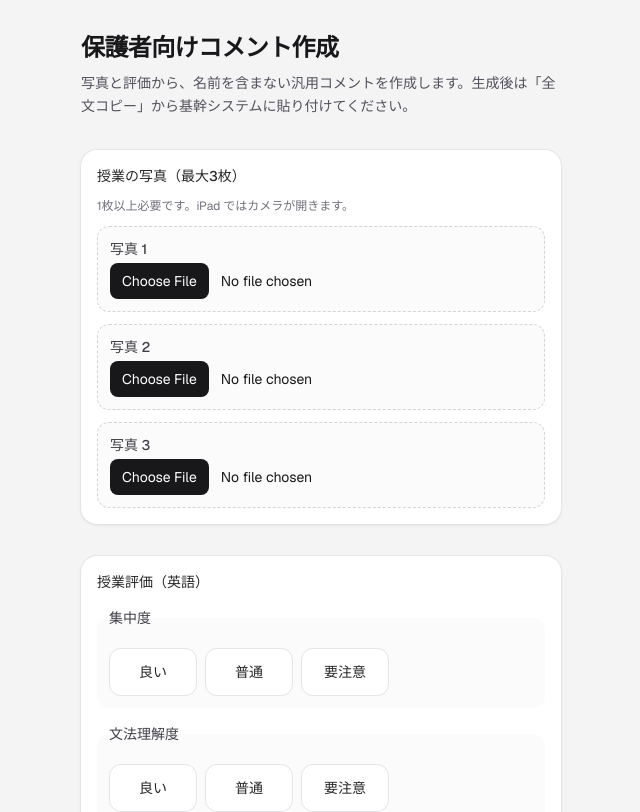
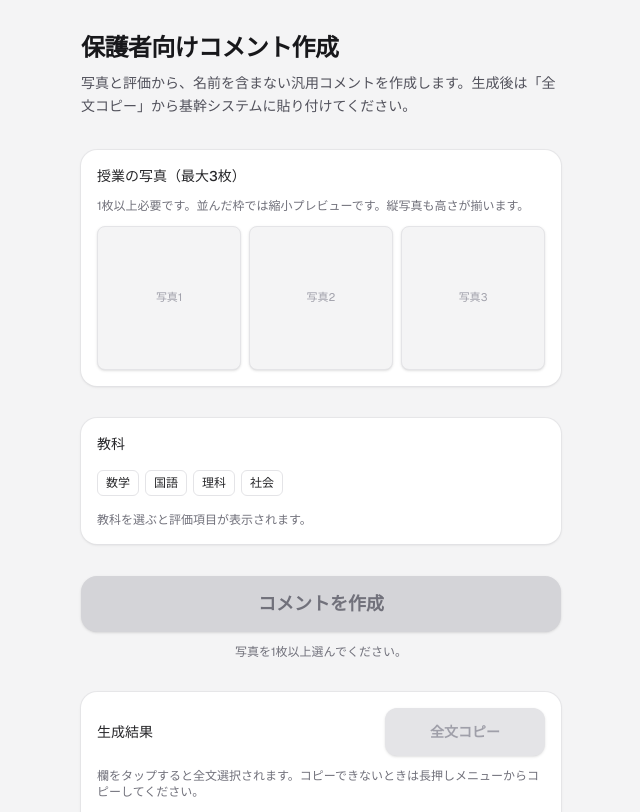
Before and after one commit to minamiiwakuni4-dotcom/comment-sakusei, a Next.js app: page / in a window 1280 px wide. Shown: the top 812 px of the page, without its empty margins (319-959 px from the left). Built offline with nearby package versions, Linux system fonts and the light colour scheme.

Commit message:
Refactor ratings handling and improve subject selection in the comment generation page. Update ratings payload structure to include subject, and adjust UI for photo uploads and ratings display. Modify API to enforce subject and ratings validation, and enhance prompt generation for parent comments.

```diff
--- a/src/app/page.tsx
+++ b/src/app/page.tsx
@@ -1,16 +1,41 @@
 "use client";
 
 import { useCallback, useEffect, useMemo, useRef, useState } from "react";
-import type { RatingLevel, RatingsPayload } from "@/lib/ratings";
-import { DIMENSION_CONFIG, LEVEL_LABELS } from "@/lib/ratings";
+import type {
+  DimensionKey,
+  RatingLevel,
+  RatingsPayload,
+  SubjectId,
+} from "@/lib/ratings";
+import {
+  DIMENSION_KEYS,
+  SUBJECT_IDS,
+  SUBJECT_LABELS,
+  LEVEL_LABELS,
+  dimensionEntries,
+} from "@/lib/ratings";
 
 const STORAGE_KEY = "comment-sakusei:lastComment";
 
 const LEVELS: RatingLevel[] = ["good", "average", "attention"];
 
+const emptyRatings = (): Partial<Record<DimensionKey, RatingLevel>> => ({
+  d1: undefined,
+  d2: undefined,
+  d3: undefined,
+  d4: undefined,
+});
+
 export default function Home() {
   const [photos, setPhotos] = useState<(File | null)[]>([null, null, null]);
-  const [ratings, setRatings] = useState<Partial<RatingsPayload>>({});
+  const [thumbUrls, setThumbUrls] = useState<(string | null)[]>([
+    null,
+    null,
+    null,
+  ]);
+  const [subject, setSubject] = useState<SubjectId | null>(null);
+  const [ratings, setRatings] =
+    useState<Partial<Record<DimensionKey, RatingLevel>>>(emptyRatings);
   const [generated, setGenerated] = useState("");
   const [loading, setLoading] = useState(false);
   const [error, setError] = useState<string | null>(null);
@@ -34,17 +59,27 @@ export default function Home() {
     }
   }, [generated]);
 
+  useEffect(() => {
+    const urls = photos.map((p) => (p ? URL.createObjectURL(p) : null));
+    setThumbUrls(urls);
+    return () => {
+      urls.forEach((u) => {
+        if (u) URL.revokeObjectURL(u);
+      });
+    };
+  }, [photos]);
+
   const photoCount = useMemo(
     () => photos.filter((p) => p !== null).length,
     [photos],
   );
 
-  const ratingsComplete = useMemo(
-    () => DIMENSION_CONFIG.every(({ key }) => ratings[key] !== undefined),
-    [ratings],
-  );
+  const ratingsComplete = useMemo(() => {
+    if (!subject) return false;
+    return DIMENSION_KEYS.every((k) => ratings[k] !== undefined);
+  }, [subject, ratings]);
 
-  const canSubmit = photoCount >= 1 && ratingsComplete;
+  const canSubmit = photoCount >= 1 && ratingsComplete && subject !== null;
 
   function setPhotoAt(index: number, file: File | null) {
     setPhotos((prev) => {
@@ -54,13 +89,26 @@ export default function Home() {
     });
   }
 
+  function onSubjectChange(next: SubjectId) {
+    setSubject(next);
+    setRatings(emptyRatings());
+  }
+
   async function onGenerate() {
+    if (!subject) return;
     setError(null);
     setCopied(false);
     setLoading(true);
     try {
+      const payload: RatingsPayload = {
+        subject,
+        d1: ratings.d1!,
+        d2: ratings.d2!,
+        d3: ratings.d3!,
+        d4: ratings.d4!,
+      };
       const fd = new FormData();
-      fd.append("ratings", JSON.stringify(ratings as RatingsPayload));
+      fd.append("ratings", JSON.stringify(payload));
       photos.forEach((file, i) => {
         if (file) fd.append(`photo_${i}`, file);
       });
@@ -105,6 +153,8 @@ export default function Home() {
     el.select();
   }
 
+  const dimList = subject ? dimensionEntries(subject) : [];
+
   return (
     <div className="min-h-full bg-zinc-100 text-zinc-900">
       <main className="mx-auto flex max-w-lg flex-col gap-8 px-4 py-8 pb-28">
@@ -118,49 +168,84 @@ export default function Home() {
         </header>
 
         <section className="space-y-3 rounded-2xl bg-white p-4 shadow-sm ring-1 ring-zinc-200/80">
-          <h2 className="text-sm font-medium text-zinc-800">授業の写真（最大3枚）</h2>
+          <h2 className="text-sm font-medium text-zinc-800">
+            授業の写真（最大3枚）
+          </h2>
           <p className="text-xs text-zinc-500">
-            1枚以上必要です。iPad ではカメラが開きます。
+            1枚以上必要です。並んだ枠では縮小プレビューです。縦写真も高さが揃います。
           </p>
-          <div className="grid gap-3">
+          <div className="grid grid-cols-3 gap-2">
             {[0, 1, 2].map((i) => (
-              <label
-                key={i}
-                className="flex cursor-pointer flex-col gap-1 rounded-xl border border-dashed border-zinc-300 bg-zinc-50/80 px-3 py-3 transition hover:border-zinc-400"
-              >
-                <span className="text-sm font-medium text-zinc-700">
-                  写真 {i + 1}
-                  {photos[i] ? (
-                    <span className="ml-2 font-normal text-zinc-500">
-                      （{photos[i]!.name}）
+              <div key={i} className="flex min-w-0 flex-col gap-1.5">
+                <label className="relative aspect-square w-full overflow-hidden rounded-lg border border-zinc-200 bg-zinc-100 shadow-sm">
+                  {thumbUrls[i] ? (
+                    // eslint-disable-next-line @next/next/no-img-element -- blob: preview
+                    <img
+                      src={thumbUrls[i]!}
+                      alt=""
+                      className="size-full object-cover"
+                    />
+                  ) : (
+                    <span className="flex size-full items-center justify-center text-[11px] text-zinc-400">
+                      写真{i + 1}
                     </span>
-                  ) : null}
-                </span>
+                  )}
                   <input
                     type="file"
                     accept="image/jpeg,image/png,image/webp,image/gif"
                     capture="environment"
-                  className="text-sm file:mr-3 file:rounded-lg file:border-0 file:bg-zinc-900 file:px-3 file:py-2 file:text-sm file:text-white"
+                    className="absolute inset-0 cursor-pointer opacity-0"
                     onChange={(e) => {
                       const f = e.target.files?.[0] ?? null;
                       setPhotoAt(i, f);
                     }}
                   />
                 </label>
+                {photos[i] ? (
+                  <p className="truncate px-0.5 text-[10px] leading-tight text-zinc-500">
+                    {photos[i]!.name}
+                  </p>
+                ) : null}
+              </div>
             ))}
           </div>
         </section>
 
         <section className="space-y-4 rounded-2xl bg-white p-4 shadow-sm ring-1 ring-zinc-200/80">
-          <h2 className="text-sm font-medium text-zinc-800">授業評価（英語）</h2>
-          {DIMENSION_CONFIG.map(({ key, label }) => (
-            <fieldset key={key} className="space-y-2 rounded-xl bg-zinc-50/80 px-3 py-3">
-              <legend className="text-sm font-medium text-zinc-700">{label}</legend>
-              <div className="flex flex-wrap gap-2">
+          <h2 className="text-sm font-medium text-zinc-800">教科</h2>
+          <div className="flex flex-wrap gap-1.5">
+            {SUBJECT_IDS.map((id) => (
+              <button
+                key={id}
+                type="button"
+                onClick={() => onSubjectChange(id)}
+                className={`rounded-md border px-2 py-1 text-xs font-medium transition ${
+                  subject === id
+                    ? "border-zinc-900 bg-zinc-900 text-white"
+                    : "border-zinc-200 bg-white text-zinc-800 hover:border-zinc-400"
+                }`}
+              >
+                {SUBJECT_LABELS[id]}
+              </button>
+            ))}
+          </div>
+
+          {!subject ? (
+            <p className="text-xs text-zinc-500">教科を選ぶと評価項目が表示されます。</p>
+          ) : (
+            dimList.map(({ key, label }) => (
+              <fieldset
+                key={key}
+                className="space-y-2 rounded-xl bg-zinc-50/80 px-3 py-3"
+              >
+                <legend className="text-sm font-medium text-zinc-700">
+                  {label}
+                </legend>
+                <div className="flex flex-wrap gap-1">
                   {LEVELS.map((lvl) => (
                     <label
                       key={lvl}
-                    className={`flex min-h-12 min-w-[5.5rem] cursor-pointer items-center justify-center rounded-xl border px-3 text-sm font-medium transition ${
+                      className={`flex min-h-8 cursor-pointer items-center justify-center rounded-md border px-2 py-1 text-[11px] font-medium transition ${
                         ratings[key] === lvl
                           ? "border-zinc-900 bg-zinc-900 text-white"
                           : "border-zinc-200 bg-white text-zinc-800 hover:border-zinc-400"
@@ -180,7 +265,8 @@ export default function Home() {
                   ))}
                 </div>
               </fieldset>
-          ))}
+            ))
+          )}
         </section>
 
         {error ? (
@@ -204,8 +290,9 @@ export default function Home() {
           {!canSubmit ? (
             <p className="text-center text-xs text-zinc-500">
               {!photoCount ? "写真を1枚以上選んでください。" : null}
-              {photoCount && !ratingsComplete
-                ? "4項目すべて評価を選んでください。"
+              {photoCount && !subject ? "教科を選んでください。" : null}
+              {photoCount && subject && !ratingsComplete
+                ? "評価4項目すべてを選んでください。"
                 : null}
             </p>
           ) : null}
@@ -233,7 +320,7 @@ export default function Home() {
             placeholder="「コメントを作成」を押すとここに表示されます。"
             onFocus={selectAllText}
             onClick={selectAllText}
-            rows={12}
+            rows={10}
             className="w-full resize-y rounded-xl border border-zinc-200 bg-zinc-50/50 px-3 py-3 text-base leading-relaxed text-zinc-900 outline-none focus:border-zinc-400 focus:ring-2 focus:ring-zinc-300"
           />
         </section>
--- a/src/lib/ratings.ts
+++ b/src/lib/ratings.ts
@@ -1,20 +1,42 @@
 export type RatingLevel = "good" | "average" | "attention";
 
+export type SubjectId = "math" | "japanese" | "science" | "social";
+
+export const SUBJECT_IDS: SubjectId[] = [
+  "math",
+  "japanese",
+  "science",
+  "social",
+];
+
+export const SUBJECT_LABELS: Record<SubjectId, string> = {
+  math: "数学",
+  japanese: "国語",
+  science: "理科",
+  social: "社会",
+};
+
+/** 教科ごとの評価4項目ラベル */
+export const DIMENSIONS_BY_SUBJECT: Record<
+  SubjectId,
+  readonly [string, string, string, string]
+> = {
+  math: ["集中度", "計算・手順", "概念の理解", "応用力"],
+  japanese: ["集中度", "読解", "語彙・表現", "作文・記述"],
+  science: ["集中度", "観察・実験", "概念の理解", "説明のしかた"],
+  social: ["集中度", "資料の読み取り", "概念の理解", "記述・まとめ"],
+};
+
+export const DIMENSION_KEYS = ["d1", "d2", "d3", "d4"] as const;
+export type DimensionKey = (typeof DIMENSION_KEYS)[number];
+
 export interface RatingsPayload {
-  concentration: RatingLevel;
-  grammar: RatingLevel;
-  vocabulary: RatingLevel;
-  composition: RatingLevel;
+  subject: SubjectId;
+  d1: RatingLevel;
+  d2: RatingLevel;
+  d3: RatingLevel;
+  d4: RatingLevel;
 }
-
-export const DIMENSION_CONFIG = [
-  { key: "concentration", label: "集中度" },
-  { key: "grammar", label: "文法理解度" },
-  { key: "vocabulary", label: "語彙暗記" },
-  { key: "composition", label: "英作文" },
-] as const;
-
-export type DimensionKey = (typeof DIMENSION_CONFIG)[number]["key"];
 
 export const LEVEL_LABELS: Record<RatingLevel, string> = {
   good: "良い",
@@ -23,25 +45,35 @@ export const LEVEL_LABELS: Record<RatingLevel, string> = {
 };
 
 const LEVEL_SET = new Set<RatingLevel>(["good", "average", "attention"]);
+const SUBJECT_SET = new Set<SubjectId>(SUBJECT_IDS);
 
 export function isRatingLevel(v: unknown): v is RatingLevel {
   return typeof v === "string" && LEVEL_SET.has(v as RatingLevel);
 }
 
+export function isSubjectId(v: unknown): v is SubjectId {
+  return typeof v === "string" && SUBJECT_SET.has(v as SubjectId);
+}
+
 export function parseRatingsPayload(raw: unknown): RatingsPayload | null {
   if (!raw || typeof raw !== "object") return null;
   const o = raw as Record<string, unknown>;
-  const keys: DimensionKey[] = [
-    "concentration",
-    "grammar",
-    "vocabulary",
-    "composition",
-  ];
-  const out: Partial<RatingsPayload> = {};
-  for (const k of keys) {
-    const v = o[k];
-    if (!isRatingLevel(v)) return null;
-    out[k] = v;
+  if (!isSubjectId(o.subject)) return null;
+  for (const k of DIMENSION_KEYS) {
+    if (!isRatingLevel(o[k])) return null;
   }
-  return out as RatingsPayload;
+  return {
+    subject: o.subject,
+    d1: o.d1 as RatingLevel,
+    d2: o.d2 as RatingLevel,
+    d3: o.d3 as RatingLevel,
+    d4: o.d4 as RatingLevel,
+  };
 }
+
+export function dimensionEntries(
+  subject: SubjectId,
+): { key: DimensionKey; label: string }[] {
+  const labels = DIMENSIONS_BY_SUBJECT[subject];
+  return DIMENSION_KEYS.map((key, i) => ({ key, label: labels[i]! }));
+}
```
Also changed, not shown: src/app/api/generate/route.ts (+9 -2 lines), src/lib/parent-comment-prompt.ts (+22 -18 lines). Lines whose indentation alone changed are shown as unchanged.
